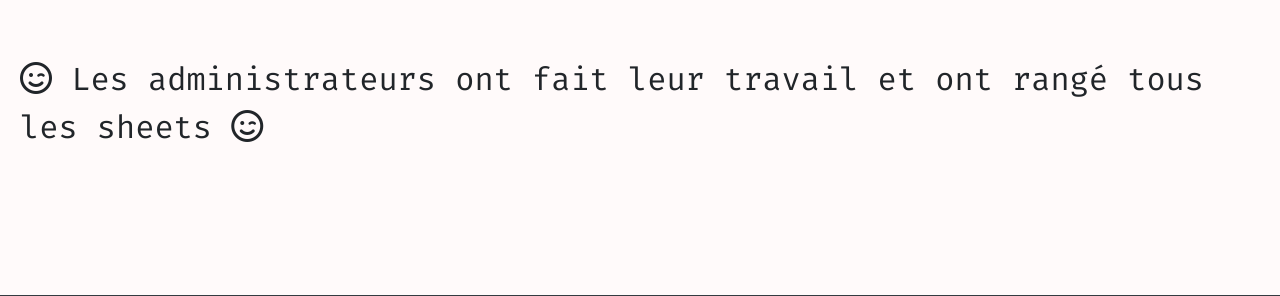
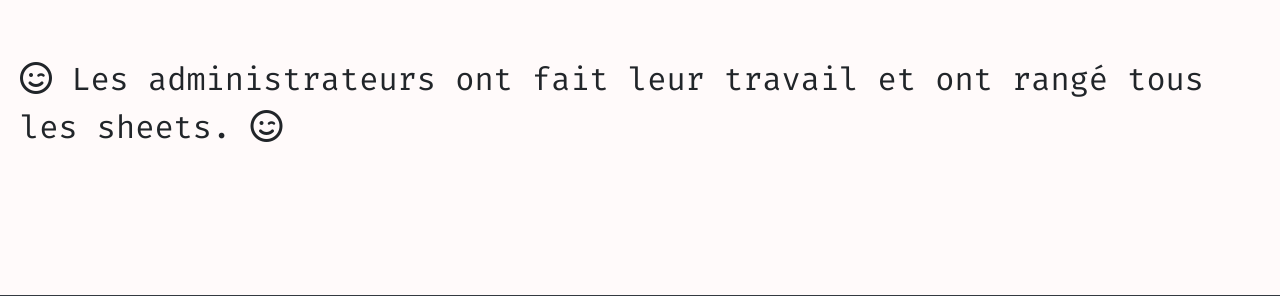
Before and after one commit to Qadadain/Crook.fr, a PHP site: template src/View/Languages/sheets.html.twig in a window 1280 px wide. Shown: the part 161-457 px from the top of the page. Run offline with PHP 8.4, Linux system fonts and the light colour scheme; the template is opened without the code that fills it, so the values that code supplies are empty; some libraries are stand-ins or nearby versions.

Commit message:
verif othographe

```diff
--- a/src/View/Languages/languages.html.twig
+++ b/src/View/Languages/languages.html.twig
@@ -23,7 +23,7 @@
                 <img src="/assets/images/Crook_.png" alt="Cr00ks" width="100px" />
                 </div>
                 <div class="text-language">
-                    <figcaption class="figure-caption text-center"> Les sheets non trié.</figcaption>
+                    <figcaption class="figure-caption text-center"> Les sheets non triés.</figcaption>
                 </div>
             </a>
             </figure>
--- a/src/View/Languages/sheets.html.twig
+++ b/src/View/Languages/sheets.html.twig
@@ -13,7 +13,7 @@
         <div class="row">
             <p>
                 <i class="far fa-smile-wink"></i>
-                Les administrateurs ont fait leur travail et ont rangé tous les sheets
+                Les administrateurs ont fait leur travail et ont rangé tous les sheets.
                 <i class="far fa-smile-wink"></i>
             </p>
         </div>
```
